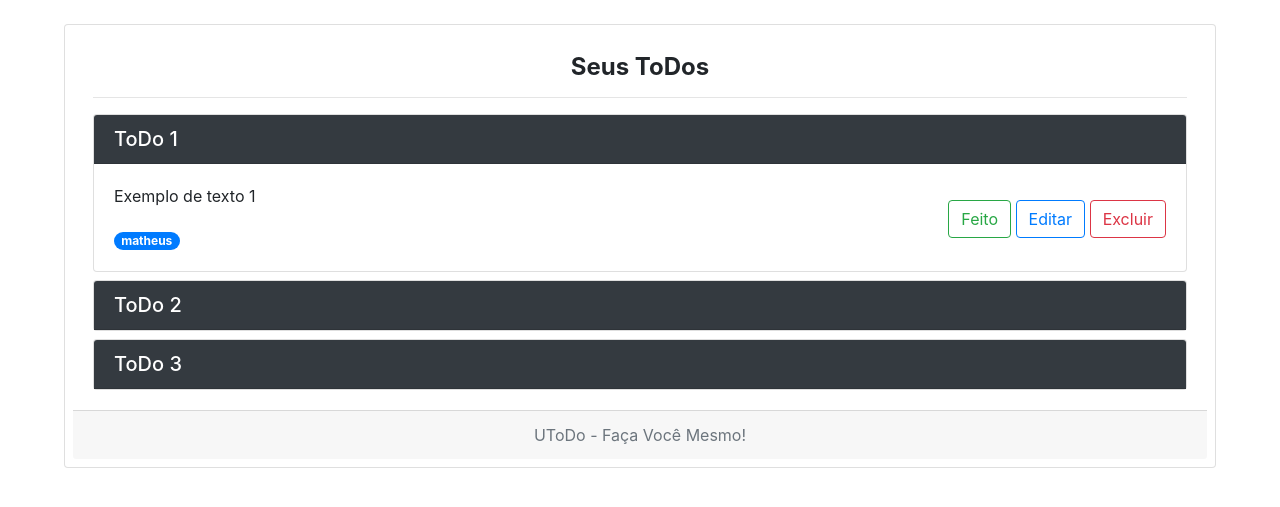
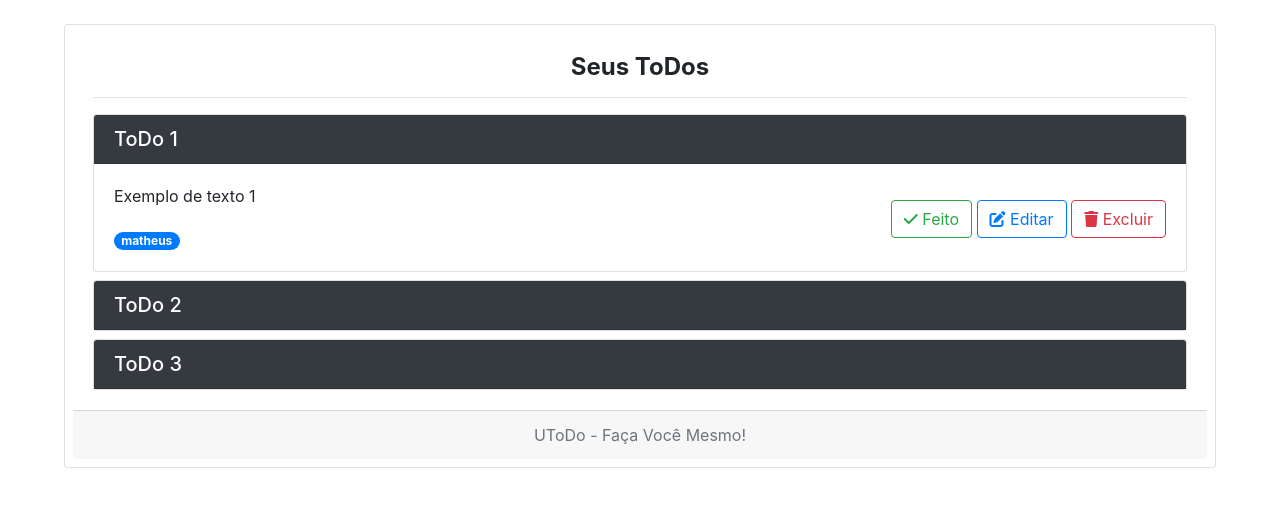
Before and after one commit to WhoisBsa/utodo, a PHP site: page /php/main.php in a window 1280 px wide, after a click on "ToDo 1". Shown: the part 154-661 px from the top of the page. Run offline with PHP 8.4, Linux system fonts and the light colour scheme; some libraries are stand-ins or nearby versions.

Commit message:
Adicionar font awesome

```diff
--- a/php/main.php
+++ b/php/main.php
@@ -6,6 +6,7 @@
     <meta charset="utf-8">
     <meta name="viewport" content="width=device-width, initial-scale=1, shrink-to-fit=no">
 
+    <script src="https://kit.fontawesome.com/a076d05399.js"></script>
     <link rel="stylesheet" href="../styles/style.css">
     <link rel="stylesheet" href="https://stackpath.bootstrapcdn.com/bootstrap/4.3.1/css/bootstrap.min.css" integrity="sha384-ggOyR0iXCbMQv3Xipma34MD+dH/1fQ784/j6cY/iJTQUOhcWr7x9JvoRxT2MZw1T" crossorigin="anonymous">
   </head>
@@ -24,7 +25,9 @@
 
             <div id="accordion">
               <div class="card mt-2">
-                <div class="card-header bg-dark text-white" id="headingOne" data-toggle="collapse" data-target="#collapseOne" aria-expanded="false" aria-controls="collapseOne">
+                <div class="card-header bg-dark text-white" id="headingOne"
+                     data-toggle="collapse" data-target="#collapseOne" aria-expanded="false"
+                     aria-controls="collapseOne" style="cursor:pointer;">
                   <h5 class="mb-0">
                     ToDo 1
                   </h5>
@@ -35,9 +38,9 @@
                     <div>
                       Exemplo de texto 1
                       <div class="mt-3 float-right">
-                        <button class="btn btn-outline-success" name="feito">Feito</button>
-                        <button class="btn btn-outline-primary" name="editar">Editar</button>
-                        <button class="btn btn-outline-danger"  name="excluir">Excluir</button>
+                        <button class="btn btn-outline-success" name="feito"><i class="fa fa-check"></i> Feito</button>
+                        <button class="btn btn-outline-primary" name="editar"><i class="fas fa-edit"></i> Editar</button>
+                        <button class="btn btn-outline-danger"  name="excluir"><i class="fas fa-trash"></i> Excluir</button>
                       </div>
                     </div>
                     <div class="mt-4 badge badge-pill badge-primary" data-toggle="tooltip" title="Participantes">matheus</div>
@@ -45,7 +48,9 @@
                 </div>
               </div>
               <div class="card mt-2">
-                <div class="card-header bg-dark text-white" id="headingTwo" data-toggle="collapse" data-target="#collapseTwo" aria-expanded="false" aria-controls="collapseTwo">
+                <div class="card-header bg-dark text-white" id="headingTwo"
+                     data-toggle="collapse" data-target="#collapseTwo" aria-expanded="false"
+                     aria-controls="collapseTwo" style="cursor:pointer;">
                   <h5 class="mb-0">
                     ToDo 2
                   </h5>
@@ -55,9 +60,9 @@
                     <div>
                       Exemplo de texto 2
                       <div class="mt-3 float-right">
-                        <button class="btn btn-outline-success" name="feito">Feito</button>
-                        <button class="btn btn-outline-primary" name="editar">Editar</button>
-                        <button class="btn btn-outline-danger"  name="excluir">Excluir</button>
+                        <button class="btn btn-outline-success" name="feito"><i class="fa fa-check"></i> Feito</button>
+                        <button class="btn btn-outline-primary" name="editar"><i class="fas fa-edit"></i> Editar</button>
+                        <button class="btn btn-outline-danger"  name="excluir"><i class="fas fa-trash"></i> Excluir</button>
                       </div>
                     </div>
                     <div class="mt-4 badge badge-pill badge-primary" data-toggle="tooltip" title="Participantes">hemilio</div>
@@ -65,7 +70,9 @@
                 </div>
               </div>
               <div class="card mt-2">
-                <div class="card-header bg-dark text-white" id="headingThree" data-toggle="collapse" data-target="#collapseThree" aria-expanded="false" aria-controls="collapseThree">
+                <div class="card-header bg-dark text-white" id="headingThree"
+                     data-toggle="collapse" data-target="#collapseThree" aria-expanded="false"
+                     aria-controls="collapseThree" style="cursor:pointer;">
                   <h5 class="mb-0">
                     ToDo 3
                   </h5>
@@ -73,11 +80,11 @@
                 <div id="collapseThree" class="collapse" aria-labelledby="headingThree" data-parent="#accordion">
                   <div class="card-body">
                       <div>
-                        Exemplo de texto 1
+                        Exemplo de texto 3
                         <div class="mt-3 float-right">
-                          <button class="btn btn-outline-success" name="feito">Feito</button>
-                          <button class="btn btn-outline-primary" name="editar">Editar</button>
-                          <button class="btn btn-outline-danger"  name="excluir">Excluir</button>
+                          <button class="btn btn-outline-success" name="feito"><i class="fa fa-check"></i> Feito</button>
+                          <button class="btn btn-outline-primary" name="editar"><i class="fas fa-edit"></i> Editar</button>
+                          <button class="btn btn-outline-danger"  name="excluir"><i class="fas fa-trash"></i> Excluir</button>
                         </div>
                       </div>
                     <div class="mt-4 badge badge-pill badge-primary" data-toggle="tooltip" title="Participantes">matheus</div>
```
